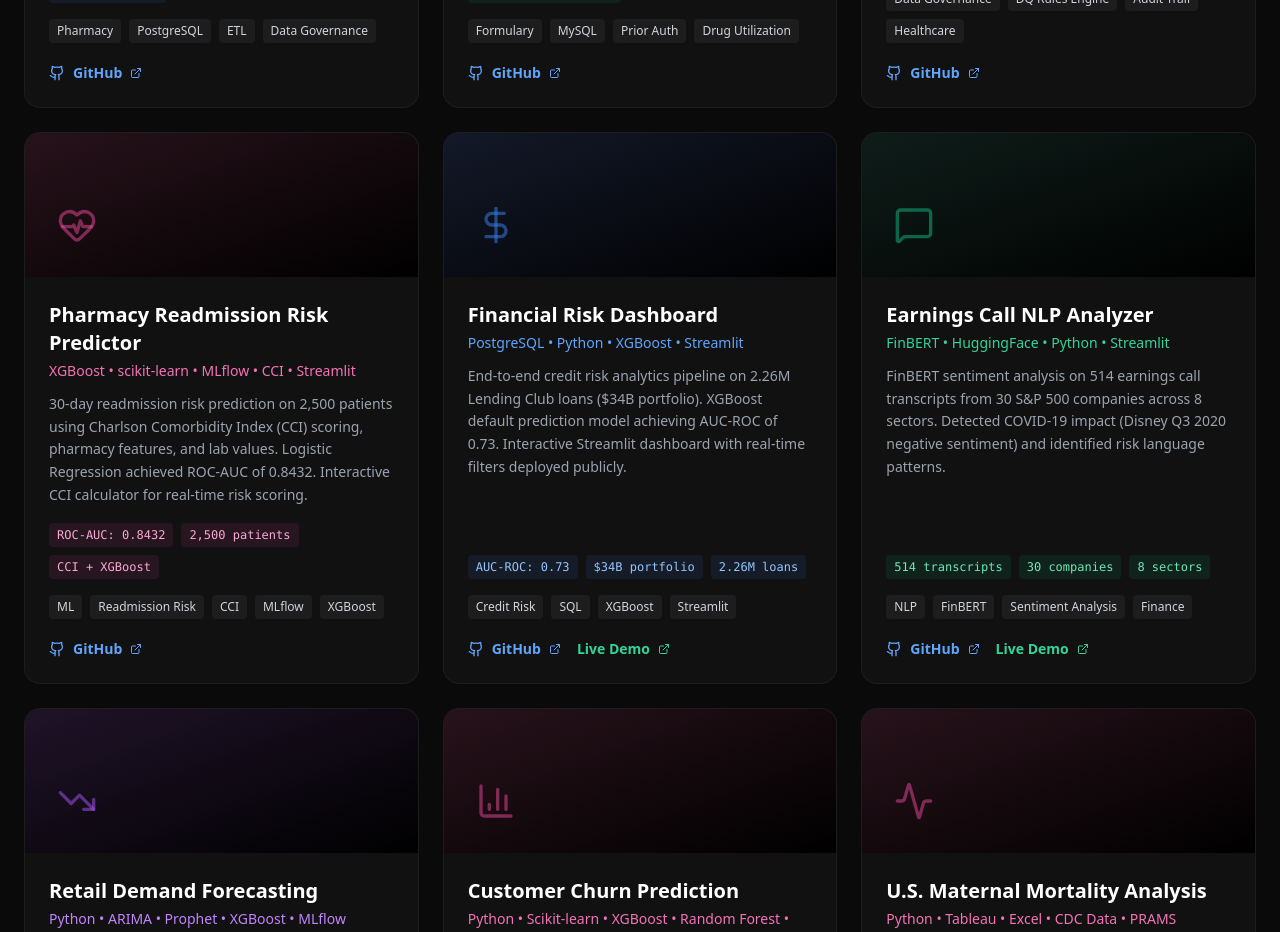
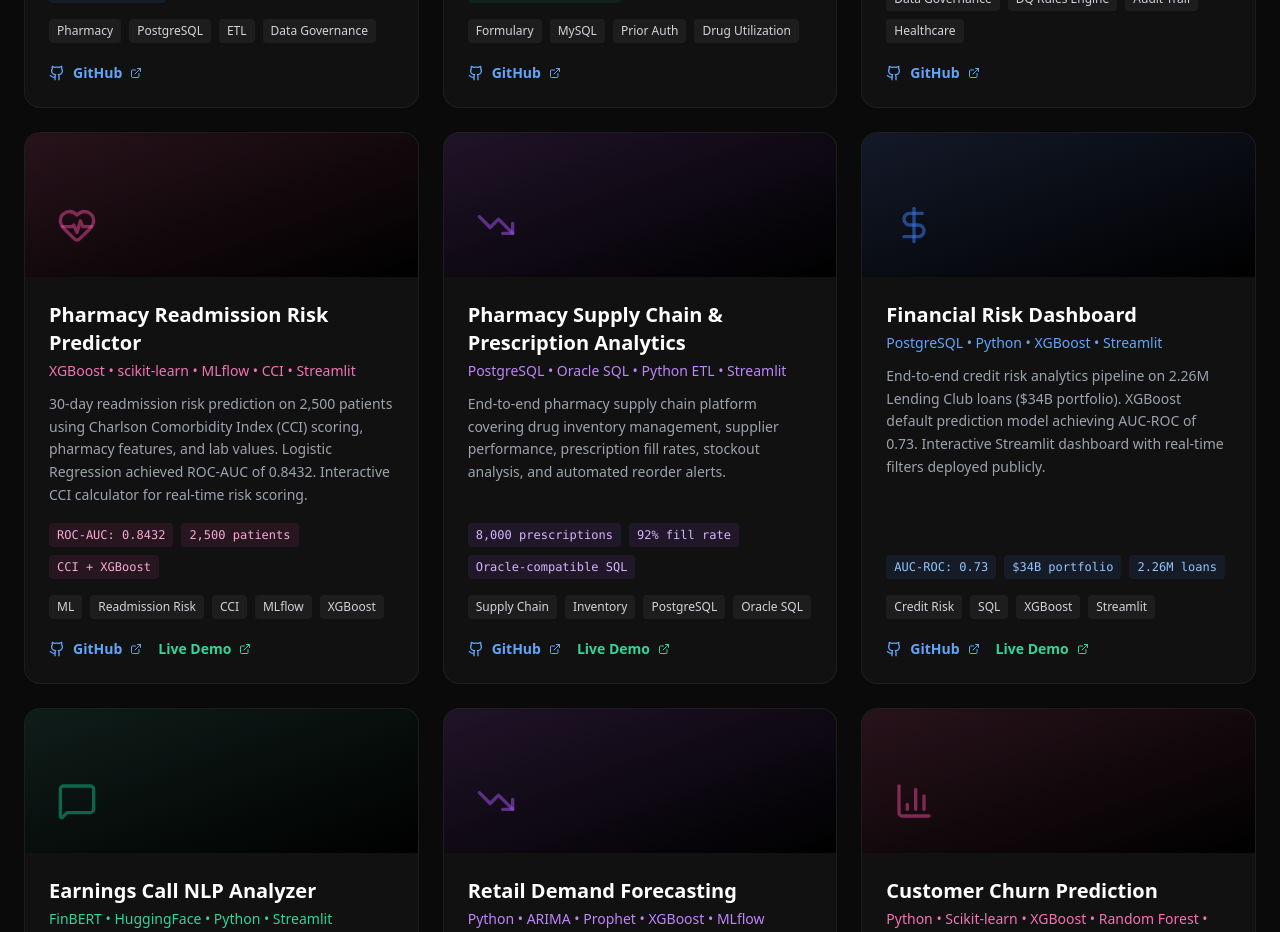
Before and after one commit to sumaksharikaa/sumaksharika-portfolio, a Next.js app: page / in a window 1280 px wide. Shown: the part 1540-2472 px from the top of the page. Built offline with nearby package versions, Linux system fonts and the light colour scheme.

Commit message:
feat: add supply chain project and fix readmission demo link

```diff
--- a/src/app/page.tsx
+++ b/src/app/page.tsx
@@ -52,9 +52,20 @@ export default function Home() {
       metrics: ["ROC-AUC: 0.8432", "2,500 patients", "CCI + XGBoost"],
       tags: ["ML", "Readmission Risk", "CCI", "MLflow", "XGBoost"],
       github: "https://github.com/sumaksharikaa/pharmacy-readmission-risk",
-      demo: "",
+      demo: "https://pharmacy-readmission-risk.streamlit.app/",
       color: "pink",
       Icon: HeartPulse,
+    },
+    {
+      title: "Pharmacy Supply Chain & Prescription Analytics",
+      subtitle: "PostgreSQL • Oracle SQL • Python ETL • Streamlit",
+      description: "End-to-end pharmacy supply chain platform covering drug inventory management, supplier performance, prescription fill rates, stockout analysis, and automated reorder alerts.",
+      metrics: ["8,000 prescriptions", "92% fill rate", "Oracle-compatible SQL"],
+      tags: ["Supply Chain", "Inventory", "PostgreSQL", "Oracle SQL"],
+      github: "https://github.com/sumaksharikaa/pharmacy-supply-chain",
+      demo: "https://pharmacy-supply-chain.streamlit.app/",
+      color: "orange",
+      Icon: TrendingDown,
     },
     {
       title: "Financial Risk Dashboard",
```
